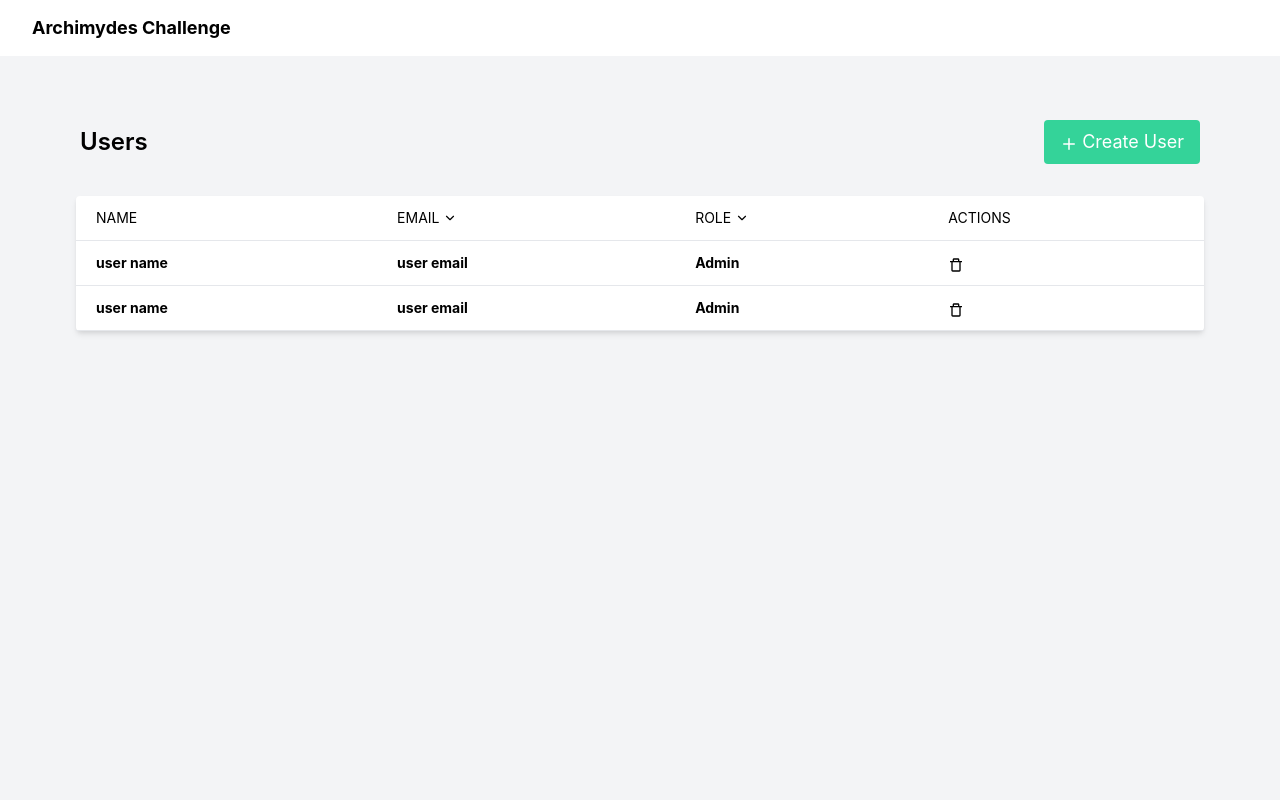
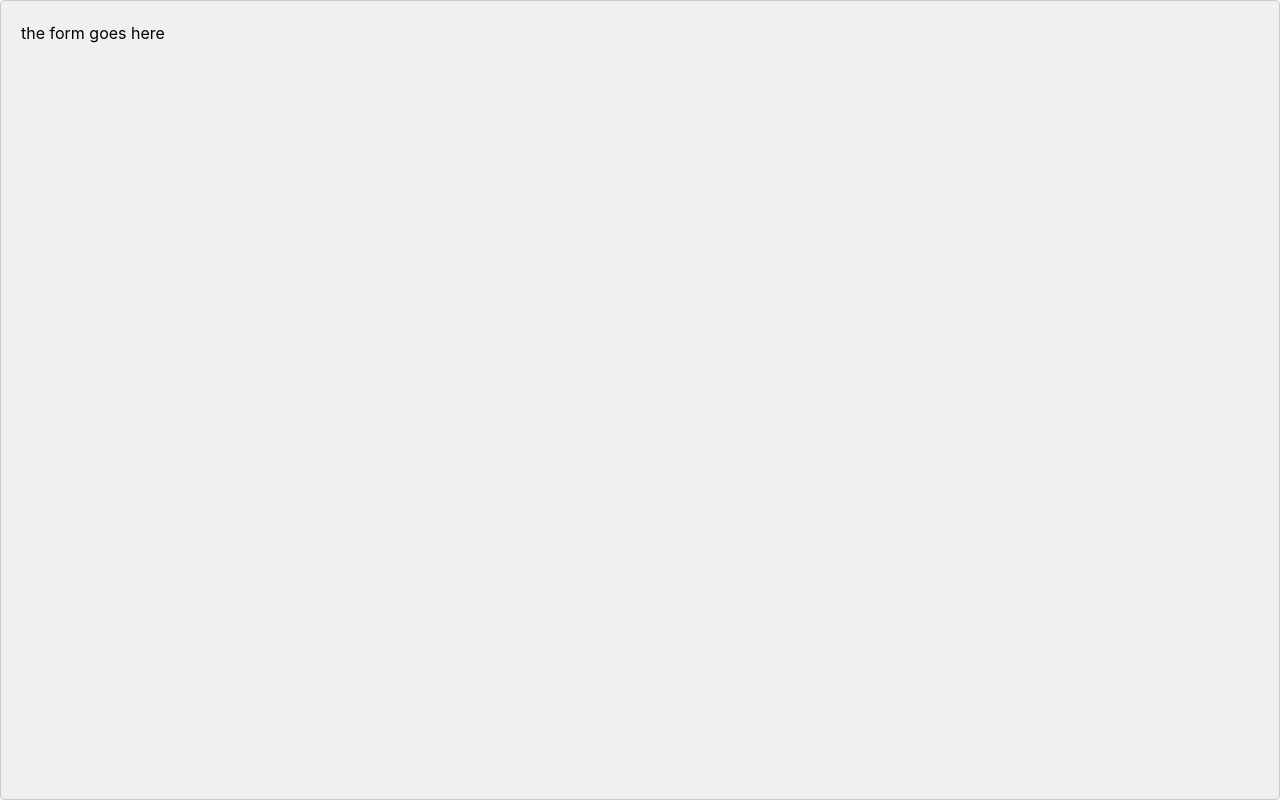
Before and after one commit to Olatade/archimydes-frontend, a React (Create React App) app: page / in a window 1280 px wide. Built offline with nearby package versions, Linux system fonts and the light colour scheme.

Commit message:
install formik and yup for form validation

```diff
--- a/package.json
+++ b/package.json
@@ -7,12 +7,14 @@
     "@testing-library/jest-dom": "^5.14.1",
     "@testing-library/react": "^11.2.7",
     "@testing-library/user-event": "^12.8.3",
+    "formik": "^2.2.9",
     "react": "^17.0.2",
     "react-dom": "^17.0.2",
     "react-icons": "^4.2.0",
     "react-modal": "^3.14.3",
     "react-scripts": "4.0.3",
-    "web-vitals": "^1.1.2"
+    "web-vitals": "^1.1.2",
+    "yup": "^0.32.9"
   },
   "scripts": {
     "start": "craco start",
--- a/src/App.js
+++ b/src/App.js
@@ -1,6 +1,17 @@
 import logo from './logo.svg';
 import './styles/nav.css';
-import UserTable from './components/UserTable'
+import UserTable from './components/UserTable';
+import Modal from 'react-modal';
+
+const customStyles = {
+  content: {
+    top: 0,
+    left: 0,
+    width: '100%',
+    height: '100%',
+    background: '#f0f0f0'
+  },
+};
 
 function App() {
   return (
@@ -13,6 +24,11 @@ function App() {
       <div className="body pt-12">
         <UserTable/>
       </div>
+      <Modal isOpen={true} style={customStyles}>
+        <div>
+          the form goes here
+        </div>
+      </Modal>
     </div>
   );
 }
```
Also changed, not shown: 1 other file (tests, documents, lock files or other folders).
